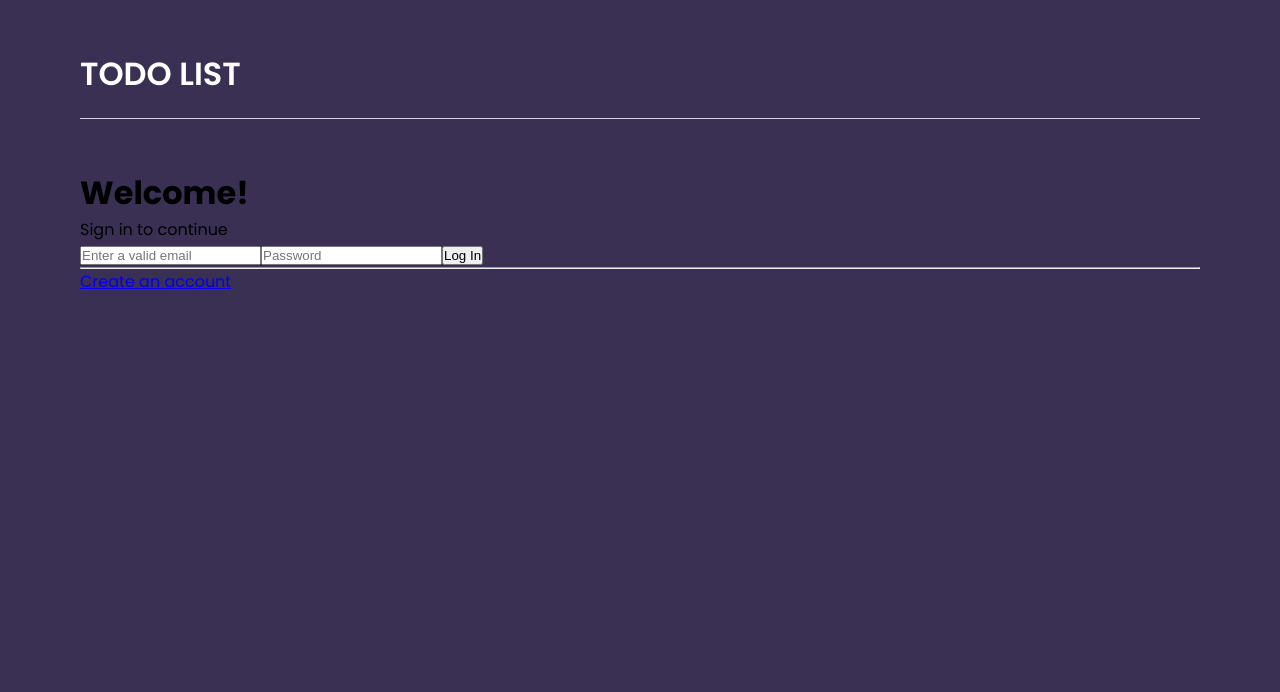
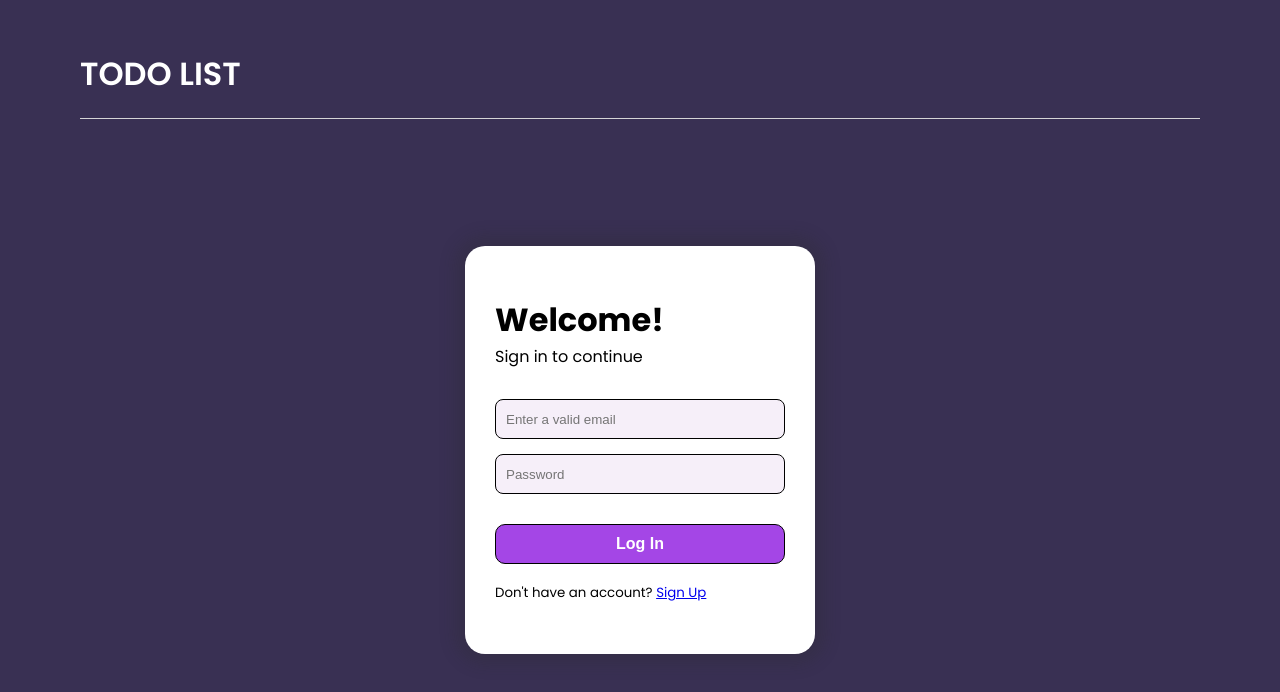
Before and after one commit to sn-tin/todo-react, a React (Create React App) app: page /login in a window 1280 px wide. Shown: the top 692 px of the page. Built offline with nearby package versions, Linux system fonts and the light colour scheme; no server answers; the database is empty.

Commit message:
fix authentication styles

```diff
--- a/src/components/Nav/Nav.js
+++ b/src/components/Nav/Nav.js
@@ -1,18 +1,18 @@
-import React, { useState } from 'react';
+import React from 'react';
 import LogoutIcon from '@mui/icons-material/Logout';
 import { StyledNav } from './Nav.styles.js';
 import { auth } from '../../firebase.js';
 import { useNavigate } from 'react-router-dom';
 import { useStateContext } from '../../context/StateContextProvider.js';
+import { useAuthContext } from '../../context/AuthContextProvider.js';
 
 function Nav() {
-  const { isLoggedIn, setIsLoggedIn } = useStateContext();
+  const { user } = useAuthContext();
   const navigate = useNavigate();
   const handleSignOut = async () => {
     try {
       await auth.signOut();
       navigate("/login")
-      setIsLoggedIn(false)
     } catch (error) {
       alert(error);
     }
@@ -20,7 +20,7 @@ function Nav() {
   return (
     <StyledNav>
         <span className="title-logo">Todo List</span>
-        { !isLoggedIn && <p className='logout' style={{cursor: "pointer"}} onClick={handleSignOut}><LogoutIcon /> Log Out</p> }
+        { user && <p className='logout' style={{cursor: "pointer"}} onClick={handleSignOut}><LogoutIcon /> Log Out</p> }
     </StyledNav>
   )
 }
--- a/src/components/Todo/Task.js
+++ b/src/components/Todo/Task.js
@@ -1,6 +1,7 @@
 import { DeleteOutlineOutlined, ModeEditOutline } from '@mui/icons-material'
 import { deleteDoc, doc, onSnapshot, updateDoc } from 'firebase/firestore';
 import React, { useEffect, useState } from 'react'
+import { useAuthContext } from '../../context/AuthContextProvider';
 import { useStateContext } from '../../context/StateContextProvider';
 import { db } from '../../firebase';
 import { StyledTask, TaskDetails } from './Todo.styles';
--- a/src/components/Todo/Todo.js
+++ b/src/components/Todo/Todo.js
@@ -3,12 +3,14 @@ import AddIcon from '@mui/icons-material/Add';
 import Task from './Task';
 import { StyledAddButton, StyledTaskWrapper, StyledTodo } from './Todo.styles';
 import { useStateContext } from '../../context/StateContextProvider';
+import { useAuthContext } from '../../context/AuthContextProvider';
 
 function Todo() {
+  const  { user }  = useAuthContext()
   const { formOpen, tasks } = useStateContext();
   return (
     <StyledTodo>
-        <h1>Hello, Kristine!</h1>
+        <h1>Hello, {user.email}!</h1>
         <p>Here are your tasks.</p>
         <StyledAddButton onClick={formOpen}><AddIcon /> Add New Task</StyledAddButton>
         { tasks &&
--- a/src/components/UsersLog.js/Login.js
+++ b/src/components/UsersLog.js/Login.js
@@ -4,9 +4,10 @@ import React, { useEffect, useState } from 'react'
 import { Link, useNavigate } from 'react-router-dom';
 import { useStateContext } from '../../context/StateContextProvider';
 import { auth, db } from '../../firebase';
+import { StyledAuth, AuthBtn } from './UserLog.styles';
 
 function Login() {
-const { setTasks, isLoggedIn, setIsLoggedIn } = useStateContext();
+const { setTasks, setIsLoggedIn } = useStateContext();
 const navigate = useNavigate();
 useEffect(() => {
   auth.onAuthStateChanged((user) => {
@@ -39,7 +40,6 @@ const onLogin = (e) => {
         console.log(user);
         navigate("/account")
         setUserLogin(initialLogInState)
-        setIsLoggedIn(!isLoggedIn)
     })
     .catch((error) => {
         const errorCode = error.code;
@@ -59,9 +59,9 @@ const onLogin = (e) => {
   }
   return (
     <div>
+        <StyledAuth onSubmit={onLogin}>
         <h1>Welcome!</h1>
         <p>Sign in to continue</p>
-        <form onSubmit={onLogin}>
             <input
                 type="email"
                 name="email"
@@ -76,10 +76,9 @@ const onLogin = (e) => {
                 placeholder="Password"
                 onChange={handleUserLogIn}
                 required/>
-            <button>Log In</button>
-            <hr />
-            <Link to="/signup">Create an account</Link>
-        </form>
+            <AuthBtn>Log In</AuthBtn>
+            <small>Don't have an account? <Link to="/signup">Sign Up</Link></small>
+        </StyledAuth>
     </div>
   )
 }
--- a/src/components/UsersLog.js/Signup.js
+++ b/src/components/UsersLog.js/Signup.js
@@ -1,7 +1,8 @@
 import { createUserWithEmailAndPassword } from 'firebase/auth';
 import React, { useState } from 'react';
-import { useNavigate } from 'react-router-dom';
+import { Link, useNavigate } from 'react-router-dom';
 import { auth } from '../../firebase';
+import { AuthBtn, StyledAuth } from './UserLog.styles';
 
 function Signup() {
     const navigate = useNavigate();
@@ -42,9 +43,9 @@ function Signup() {
   }
   return (
     <div>
-        <h1>Hi!</h1>
-        <p>Create a new account</p>
-        <form onSubmit={onSignUp}>
+        <StyledAuth onSubmit={onSignUp}>
+          <h1>Hi!</h1>
+          <p>Create a new account</p>
             <input
                 type="text"
                 value={userSignUp.name}
@@ -66,8 +67,9 @@ function Signup() {
                 placeholder="Password"
                 onChange={handleUserSignUp}
                 required/>
-            <button>Sign Up</button>
-        </form>
+            <AuthBtn>Sign Up</AuthBtn>
+            <small>Already have an account? <Link to="/login">Log In</Link></small>
+        </StyledAuth>
     </div>
   )
 }
--- /dev/null
+++ b/src/components/UsersLog.js/UserLog.styles.js
@@ -0,0 +1,22 @@
+import styled from "styled-components"
+import { StyledForm, SubmitButton } from "../AddTaskForm/AddTaskForm.styles"
+
+const StyledAuth = styled(StyledForm)`
+    width: 100%;
+    height: auto;
+    background-color: #FFFFFF;
+    margin: 50px auto;
+    p {
+        margin-bottom: 15px;
+    }
+    input {
+        border: 1px solid #000000;
+        margin: 15px auto 0;
+    }
+`
+const AuthBtn = styled(SubmitButton)`
+    width: 100%;
+    margin: 30px auto 15px;
+`
+
+export { StyledAuth, AuthBtn }
--- a/src/context/StateContextProvider.js
+++ b/src/context/StateContextProvider.js
@@ -8,12 +8,10 @@ import {
   addDoc,
   orderBy,
 } from 'firebase/firestore';
-import { useNavigate } from 'react-router-dom';
 
 const StateContent = createContext(null);
 
 function StateContextProvider({children}) {
-  const [isLoggedIn, setIsLoggedIn] = useState(true)
   const [tasks, setTasks] = useState([])
 
   useEffect(() => {
@@ -68,7 +66,6 @@ function StateContextProvider({children}) {
       changeTaskData,
       tasks,
       setTasks,
-      isLoggedIn, setIsLoggedIn
     }}>
         {children}
     </StateContent.Provider>
```
